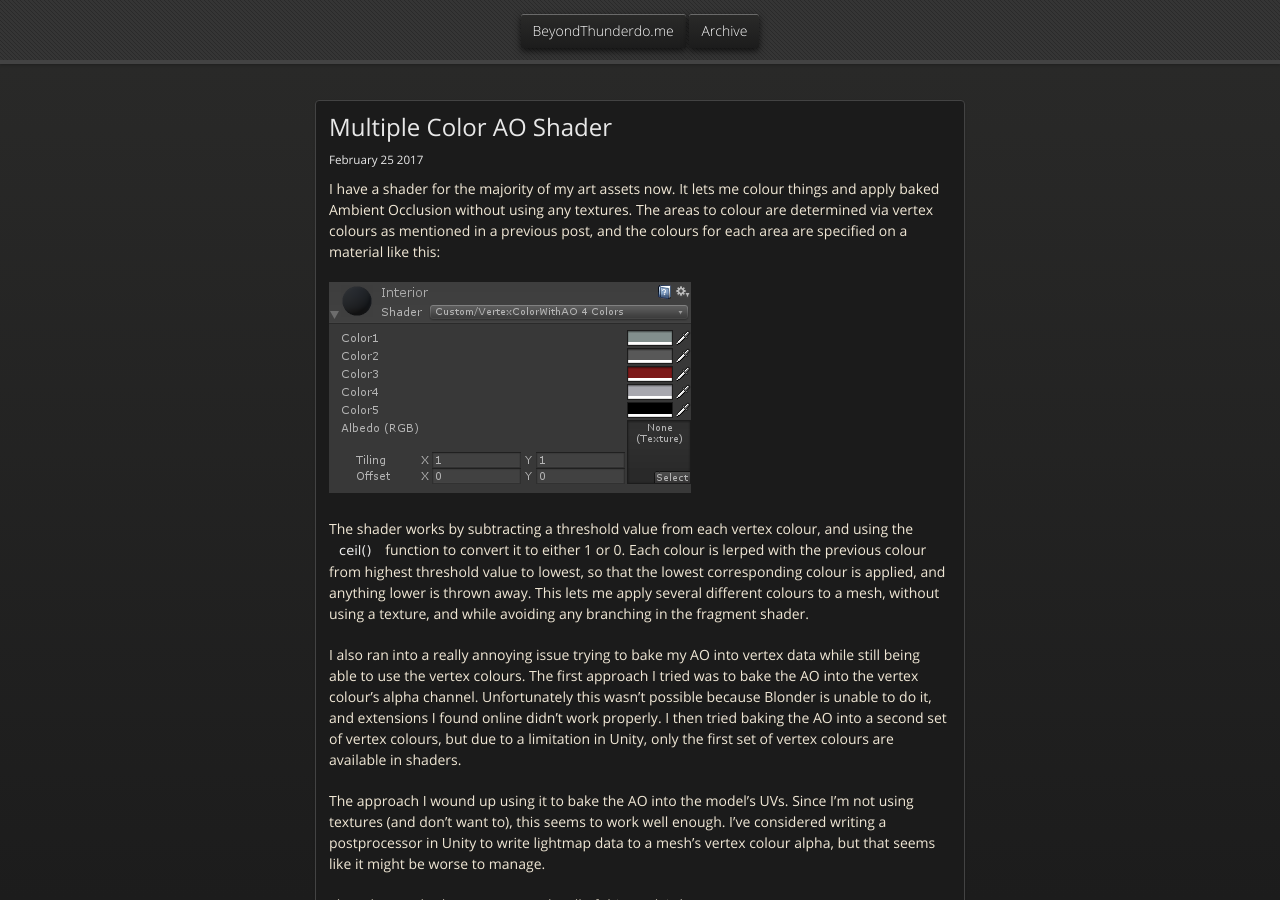
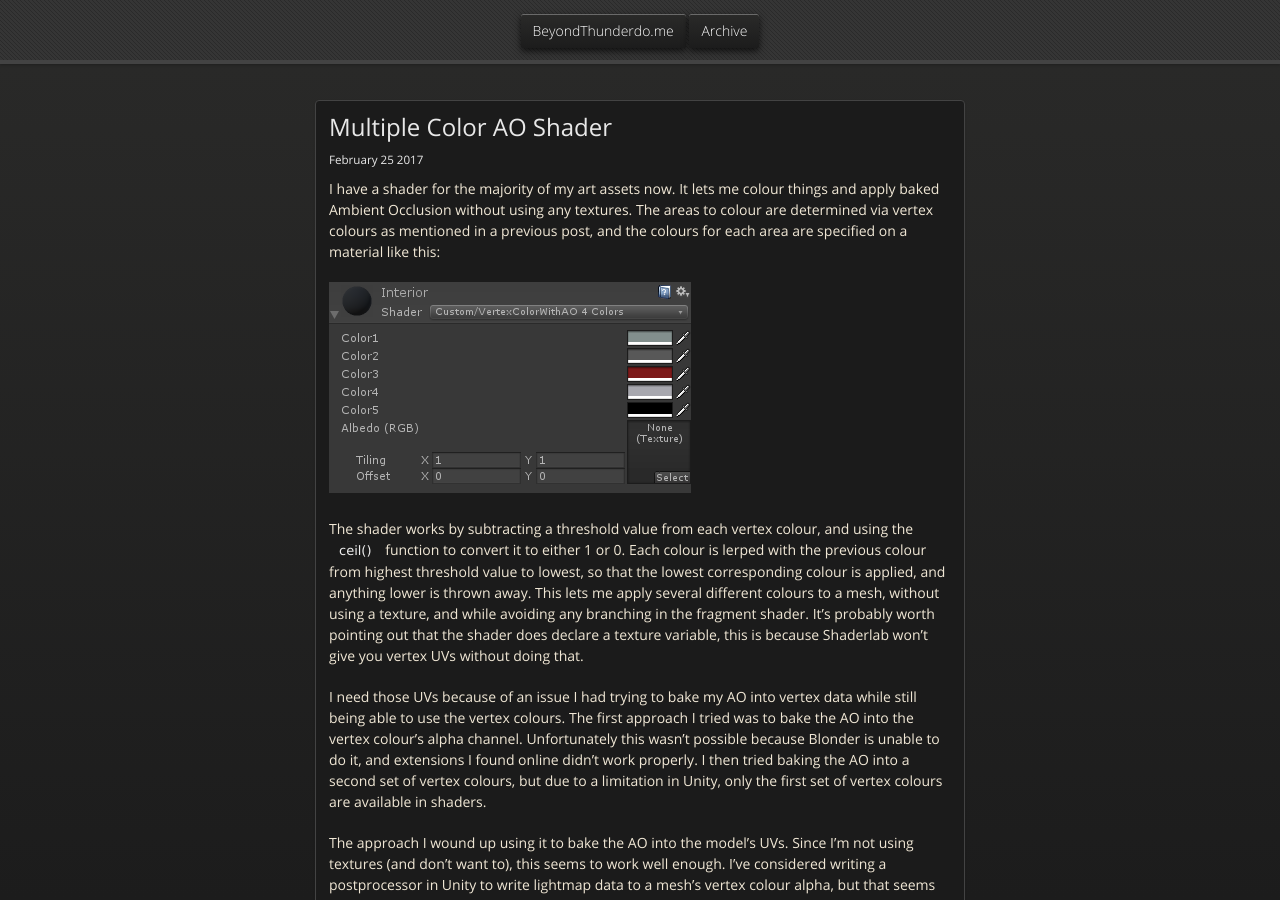
Before and after one commit to rbrt/rbrt.github.io, a Jekyll site: the page built from _posts/2017-02-25-5ColorAOShader.md, in a window 1280 px wide and 900 px high. Built offline with Jekyll 4.4.1, drawn with Linux system fonts in a browser that asks for light colours; nearby versions of some CDN libraries.

Commit message:
Fixing typos

```diff
--- a/_posts/2017-02-25-5ColorAOShader.md
+++ b/_posts/2017-02-25-5ColorAOShader.md
@@ -18,9 +18,11 @@ the `ceil()` function to convert it to either 1 or 0. Each colour is lerped with
 the previous colour from highest threshold value to lowest, so that the lowest
 corresponding colour is applied, and anything lower is thrown away. This lets me
 apply several different colours to a mesh, without using a texture, and while avoiding
-any branching in the fragment shader.
+any branching in the fragment shader. It's probably worth pointing out that the shader
+does declare a texture variable, this is because Shaderlab won't give you vertex UVs
+without doing that.
 
-I also ran into a really annoying issue trying to bake my AO into vertex data
+I need those UVs because of an issue I had trying to bake my AO into vertex data
 while still being able to use the vertex colours. The first approach I tried was
 to bake the AO into the vertex colour's alpha channel. Unfortunately this wasn't
 possible because Blonder is unable to do it, and extensions I found online didn't
```
Also changed, not shown: 2 other files.
